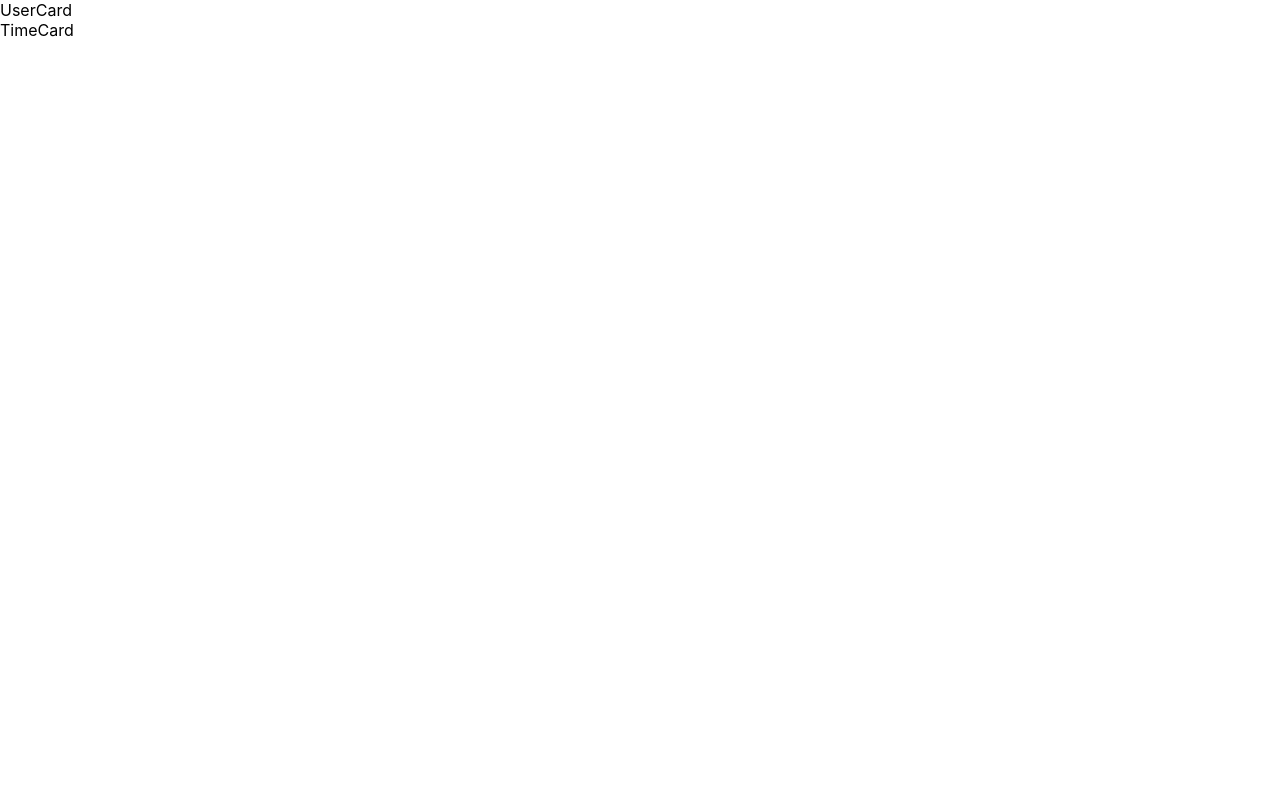
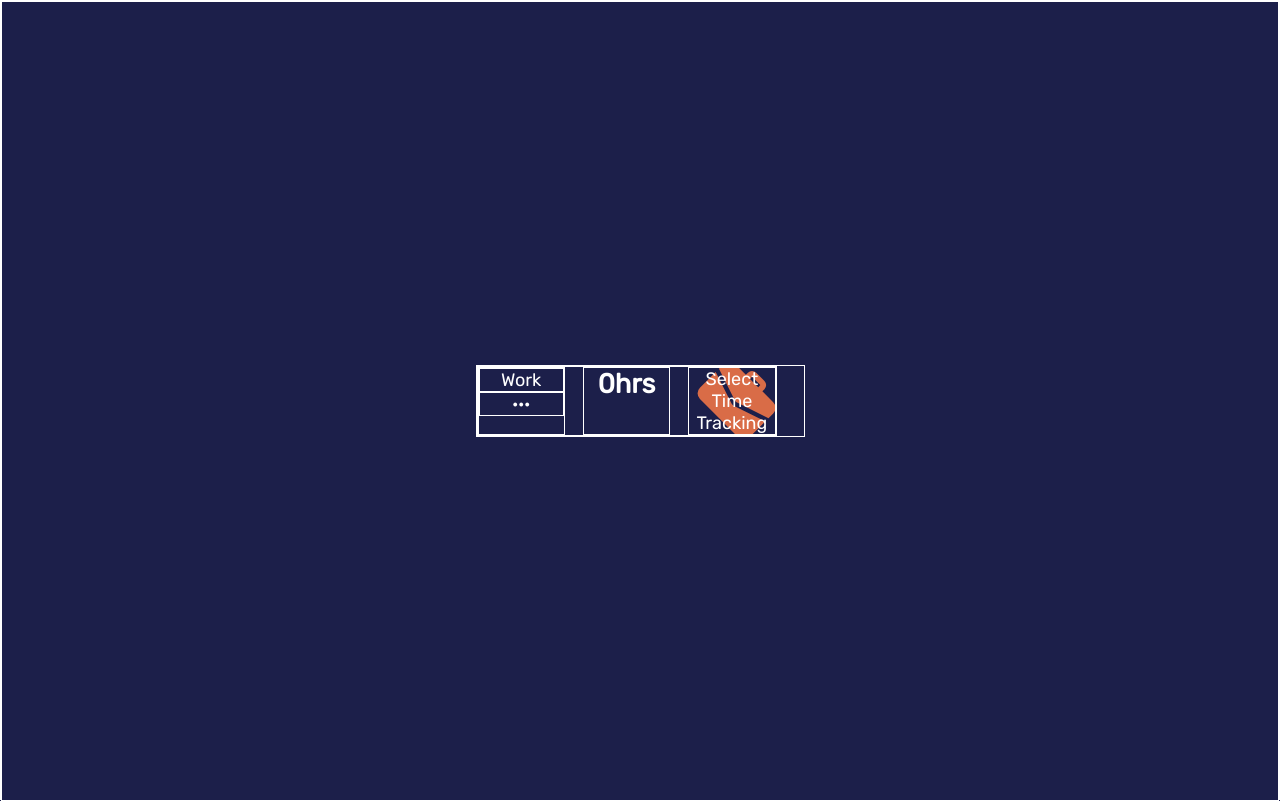
Before and after one commit to CrowdedAstronaut/time-tracking-dashboard, a React (Create React App) app: page / in a window 1280 px wide. Built offline with nearby package versions, Linux system fonts and the light colour scheme.

Commit message:
Created single card

```diff
--- a/src/App.js
+++ b/src/App.js
@@ -6,7 +6,7 @@ function App() {
   return (
     <>
       <UserCard />
-      <TimeCard />
+      {/* <TimeCard /> */}
     </>
   );
 }
--- a/src/components/UserCard/UserCard.js
+++ b/src/components/UserCard/UserCard.js
@@ -1,3 +1,16 @@
+import "../../css/App.css";
+
 export default function UserCard() {
-  return <div>UserCard</div>;
+  return (
+    <>
+      <div className="card-information">
+        <div className="title">
+          <p>Work</p>
+          <p className="text-muted">···</p>
+        </div>
+        <h2 className="hours">0hrs</h2>
+        <p className="last-time"> Select Time Tracking</p>
+      </div>
+    </>
+  );
 }
--- a/src/css/App.css
+++ b/src/css/App.css
@@ -1,11 +1,9 @@
 @import url("https://fonts.googleapis.com/css2?family=Rubik:ital,wght@0,300;0,400;1,300&display=swap");
 
-.App {
+html,
+body {
   --mobile-max-width: 375px;
   --desktop-max-width: 1440px;
-
-  font-family: "Rubik", sans-serif;
-  font-size: 18px;
 
   --blue: hsl(246, 80%, 60%);
   --soft-blue: hsl(195, 74%, 62%);
@@ -18,4 +16,95 @@
   --dark-blue: hsl(235, 46%, 20%);
   --desaturated-blue: hsl(235, 45%, 61%);
   --pale-blue: hsl(236, 100%, 87%);
+
+  height: 100%;
+  font-family: "Rubik", sans-serif;
+  font-size: 18px;
+  background-color: var(--dark-blue);
+  color: white;
 }
+
+/*
+  1. Use a more-intuitive box-sizing model.
+*/
+*,
+*::before,
+*::after {
+  box-sizing: border-box;
+}
+/*
+    2. Remove default margin
+  */
+* {
+  margin: 0;
+  border: 1px solid white;
+}
+/*
+    3. Allow percentage-based heights in the application
+  */
+
+/*
+    Typographic tweaks!
+    4. Add accessible line-height
+    5. Improve text rendering
+  */
+body {
+  padding: 1%;
+  -webkit-font-smoothing: antialiased;
+  display: flex;
+  flex-direction: column;
+  align-items: center;
+  justify-content: center;
+  height: calc(100vh - 0.1px);
+  text-align: center;
+}
+/*
+    6. Improve media defaults
+  */
+img,
+picture,
+video,
+canvas,
+svg {
+  display: block;
+  max-width: 100%;
+}
+/*
+    7. Remove built-in form typography styles
+  */
+input,
+button,
+textarea,
+select {
+  font: inherit;
+}
+/*
+    8. Avoid text overflows
+  */
+p,
+h1,
+h2,
+h3,
+h4,
+h5,
+h6 {
+  overflow-wrap: break-word;
+}
+/*
+    9. Create a root stacking context
+  */
+#root,
+#__next {
+  isolation: isolate;
+}
+
+.card-information {
+  display: grid;
+  grid-template-columns: repeat(3, 1fr);
+  gap: 1em;
+  width: 300px;
+  margin-right: 1.5em;
+  background-image: url("../assets/images/icon-work.svg");
+  background-position: right;
+  background-repeat: no-repeat;
+}
```
